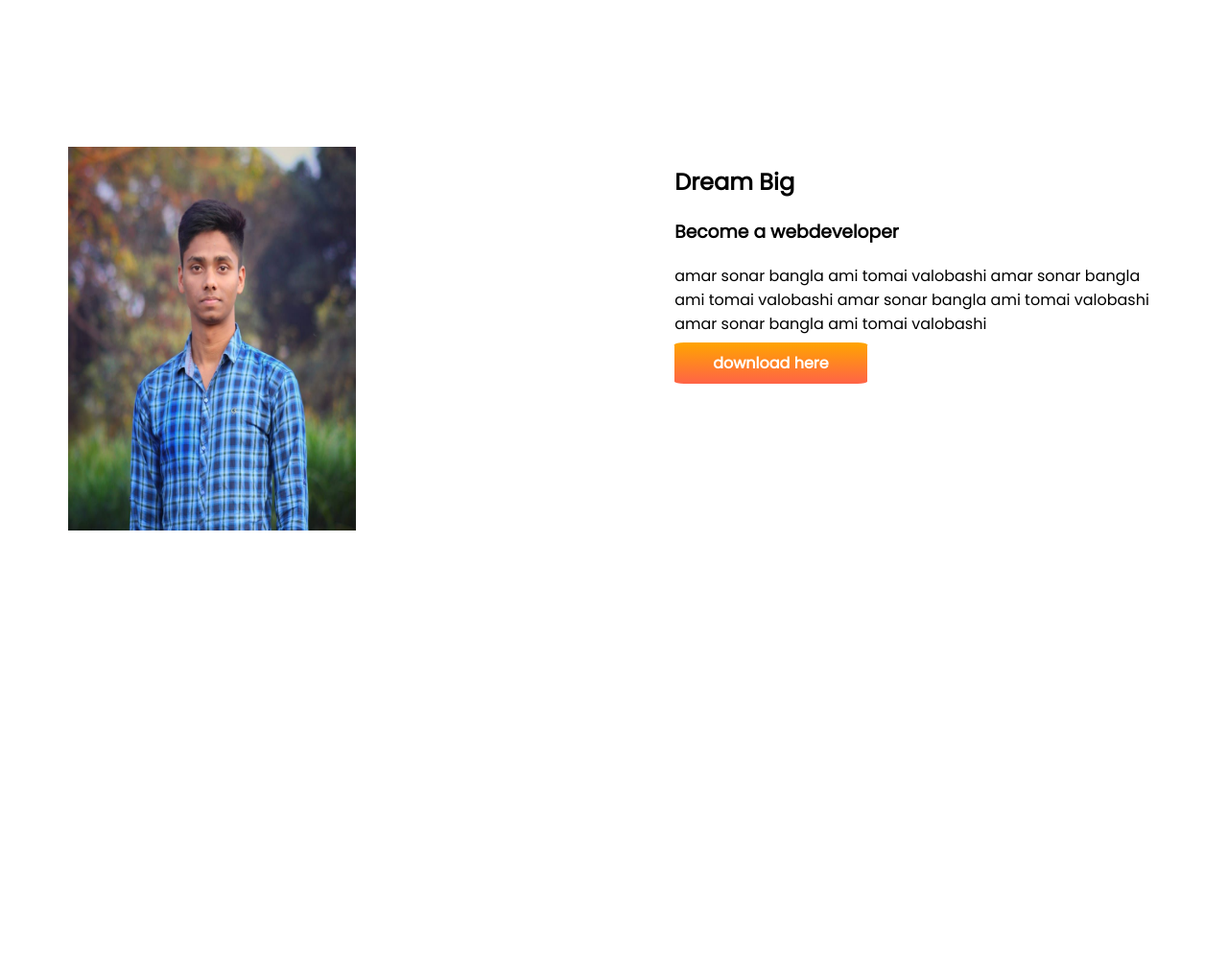
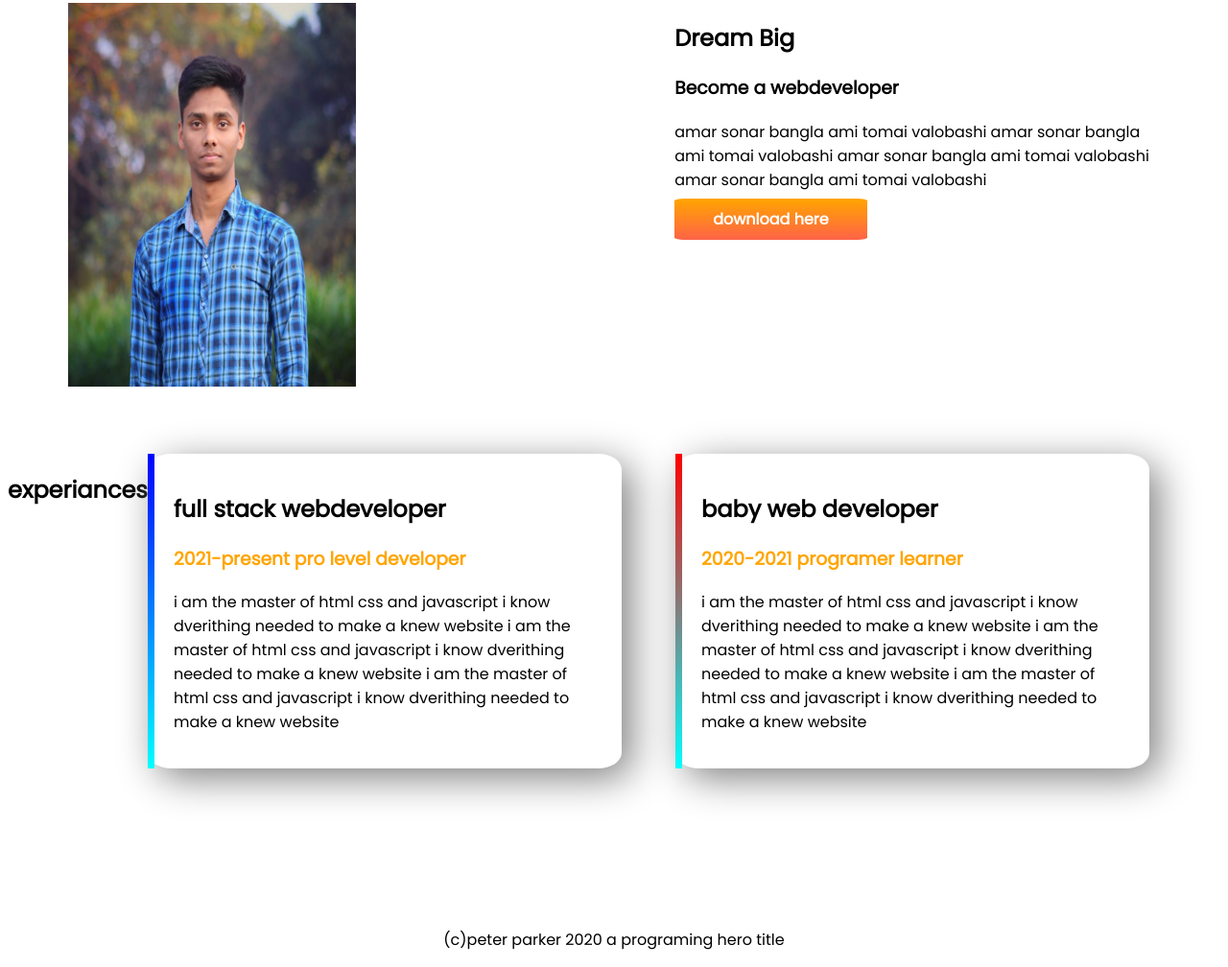
Before and after one commit to juwel-hub/developer-portfolio, a plain HTML site: page index.html in a window 1280 px wide. Shown: the part 602-1610 px from the top of the page at 96% size. Before the commit the page ends 1375 px from the top, so only its background shows below. Drawn offline with Linux system fonts and the light colour scheme.

Commit message:
boxxes site

```diff
--- a/index.html
+++ b/index.html
@@ -10,14 +10,14 @@
     <link rel="stylesheet" href="style.css">
 </head>
 <body>
-  <section> <div class="half-width"> <h1>Welcome to</h1>
+  <section flexsible-container> <div class="half-width"> <h1>Welcome to</h1>
     <h1><span class="orange-color">juwel</span> world</h1>
     <h3>building climber and train stopper</h3>
     <p>train is a most useful vesalch in my country.i am happy that i put on train one day. bangladesh have many many train there and many people go on train to here and there train is a most useful vesalch in my country.i am happy that i put on train one day. bangladesh have many many train there and many people go on train to here and there</p>
     <a class="link-buttn" target="_blank" href="https://web.programming-hero.com/">here me</a>
 </div>
    <div class="half-width"> <img src="juwel1.jpg.jpg" alt="my picture" height="400px" width="300px"></div></section>
-   <section class="dream-gig">
+   <section class="dream-big" flexsible-container>
    <div class="half-width"> <img src="juwel1.jpg.jpg" alt="" width="300px" height="400px"></div>
    <div class="half-width"> <h1>Dream Big</h1>
     <h3>Become a webdeveloper</h3>
@@ -25,6 +25,21 @@
     <a  class="link-buttn" target="_blank" href="https://web.programming-hero.com/">download here</a>
 </div>
    </section>
-
+   <section class="experiance-area">
+    <h1>experiances</h1>
+<div class="flexsible-container"><div id="web-experiance" class="experiance-item">
+    <h1>full stack webdeveloper</h1>
+    <h3 class="title-color">2021-present pro level developer</h3>
+    <p>i am the master of html css and javascript  i know dverithing needed to make a knew website i am the master of html css and javascript  i know dverithing needed to make a knew website i am the master of html css and javascript  i know dverithing needed to make a knew website </p>
+</div>
+<div id="full-stack-experiance" class="experiance-item">
+    <h1>baby web developer</h1>
+    <h3 class="title-color">2020-2021 programer learner</h3>
+    <p>i am the master of html css and javascript  i know dverithing needed to make a knew website i am the master of html css and javascript  i know dverithing needed to make a knew website i am the master of html css and javascript  i know dverithing needed to make a knew website </p>
+</div></div>
+   </section>
+<footer>
+    <p>(c)peter parker 2020 a programing hero title</p>
+</footer>
     </body>
 </html>
--- a/style.css
+++ b/style.css
@@ -7,7 +7,7 @@ h1{
 .orange-color{
     color: orange;
 }
-section{
+.flexsible-container{
     display: flex;
     margin-bottom: 150px;
 }
@@ -27,3 +27,33 @@ section{
 section{
     display: flex;
 }
+.title-color{
+    color: orange;
+}
+.text-box{
+    width: 50%;
+}
+.experiance-item{
+    width: 40%;
+    margin-left: 5%x;
+    margin-right:5%;
+    padding: 20px;
+    border-radius: 5%;
+    box-shadow: 10px 10px 40px gray;
+}
+
+   #web-experiance{
+    border-left: 7px solid;
+    border-image:linear-gradient(blue,cyan) ;
+    background-position:left ;
+    border-image-slice: 1;
+}
+#full-stack-experiance{
+    border-left: 7px solid;
+    border-image:linear-gradient(red,cyan) ;
+    background-position:left ;
+    border-image-slice: 1;
+}
+footer p{
+    text-align: center;
+}
```
